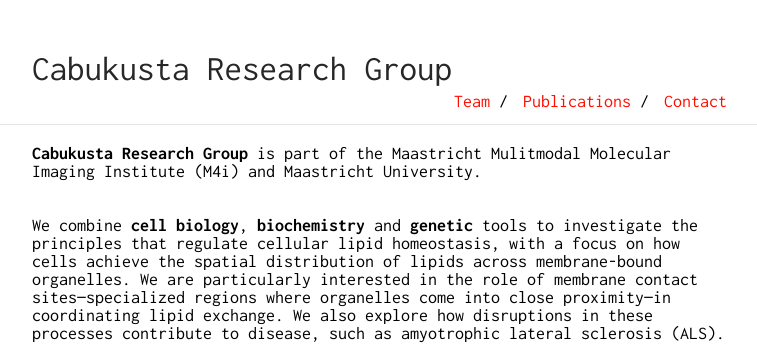
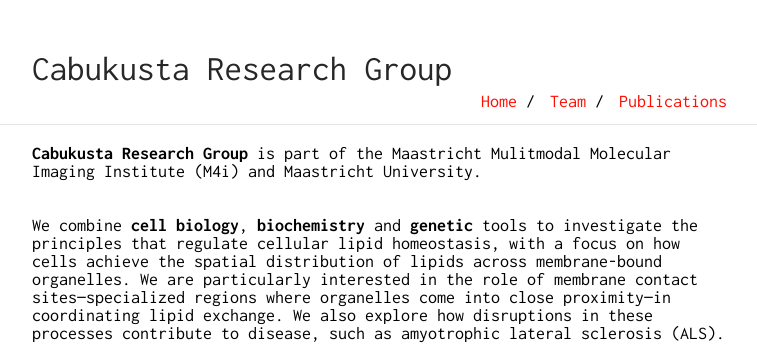
Before and after one commit to birolcabukusta/birolcabukusta.github.io, a Jekyll site: the page built from index.md, in a window 1280 px wide. Shown: the top 345 px of the page, without its empty margins (258-1015 px from the left). Built offline with Jekyll 4.4.1, drawn with Linux system fonts in a browser that asks for light colours.

Commit message:
Add Home link to navigation and remove Contact link

```diff
--- a/_config.yml
+++ b/_config.yml
@@ -16,9 +16,9 @@ sass:
     sass_dir: _sass
 
 nav:
+ - name: "Home"
+   link: "index"
  - name: "Team"
    link: "team"
  - name: "Publications"
    link: "publications"
- - name: "Contact"
-   link: "contact"
```
